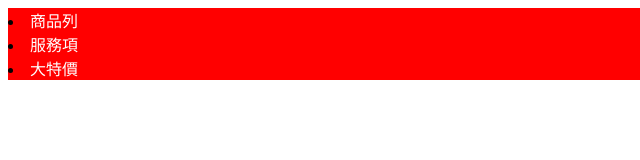
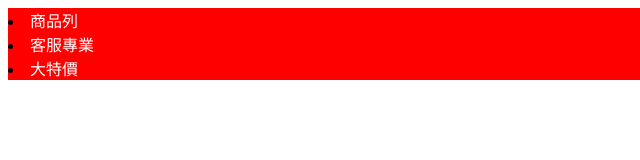
Before and after one commit to chuhua1997/cid101, a plain HTML site: page index.html in a window 1280 px wide. Shown: the full height of the page, 0-640 px from the left. Drawn offline with Linux system fonts and the light colour scheme.

Commit message:
修改成客服專業

```diff
--- a/index.html
+++ b/index.html
@@ -11,7 +11,7 @@
 <body>
     <nav>
         <li><a href="">商品列</a></li>
-        <li><a href="">服務項</a></li>
+        <li><a href="">客服專業</a></li>
         <li><a href="">大特價</a></li>
     </nav>
 </body>
```
